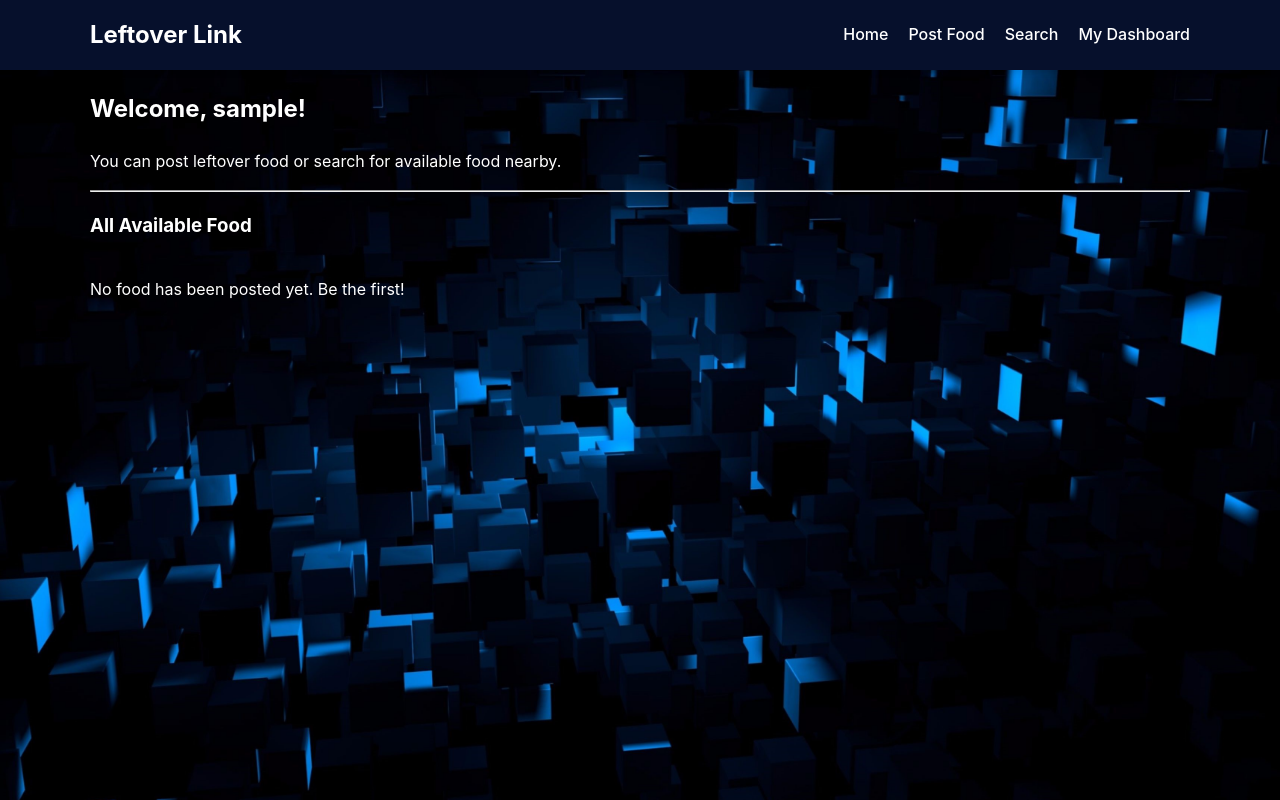
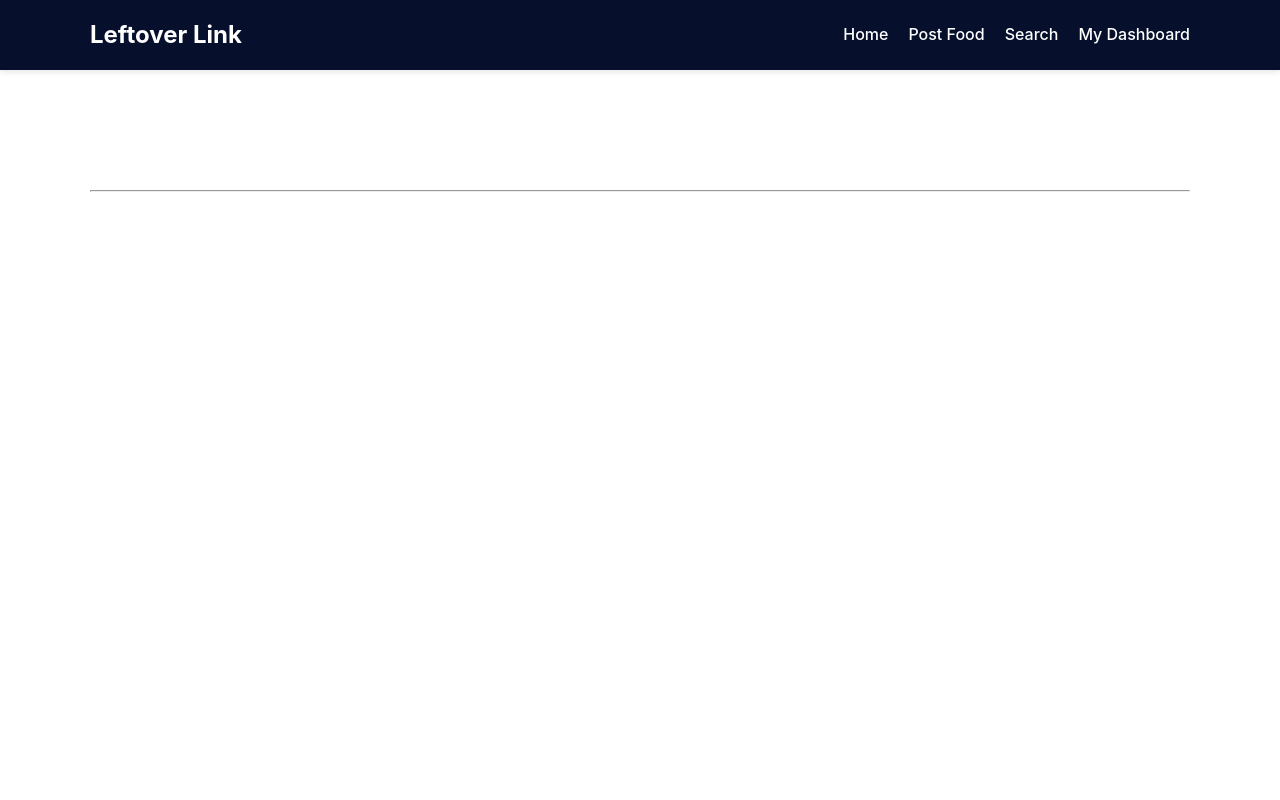
Before and after one commit to AshayKarnavat/leftoverlink, a Flask app: page / in a window 1280 px wide. Run offline with Flask 3, Linux system fonts and the light colour scheme; the visitor is signed in with stand-in values (Sample User, id 1); data that the repository does not hold is empty.

Commit message:
Update styles.css

```diff
--- a/backend/static/css/styles.css
+++ b/backend/static/css/styles.css
@@ -2,11 +2,6 @@
 
 /* --- Body & Container --- */
 body {
-    background-image: url('./bg1.jpg');
-    background-repeat: no-repeat;
-    background-size: cover;
-    background-position: center center;
-    background-attachment: fixed;
     min-height: 100vh;
     font-family: -apple-system, BlinkMacSystemFont, "Segoe UI", Roboto, "Helvetica Neue", Arial, sans-serif;
     margin: 0;
```
